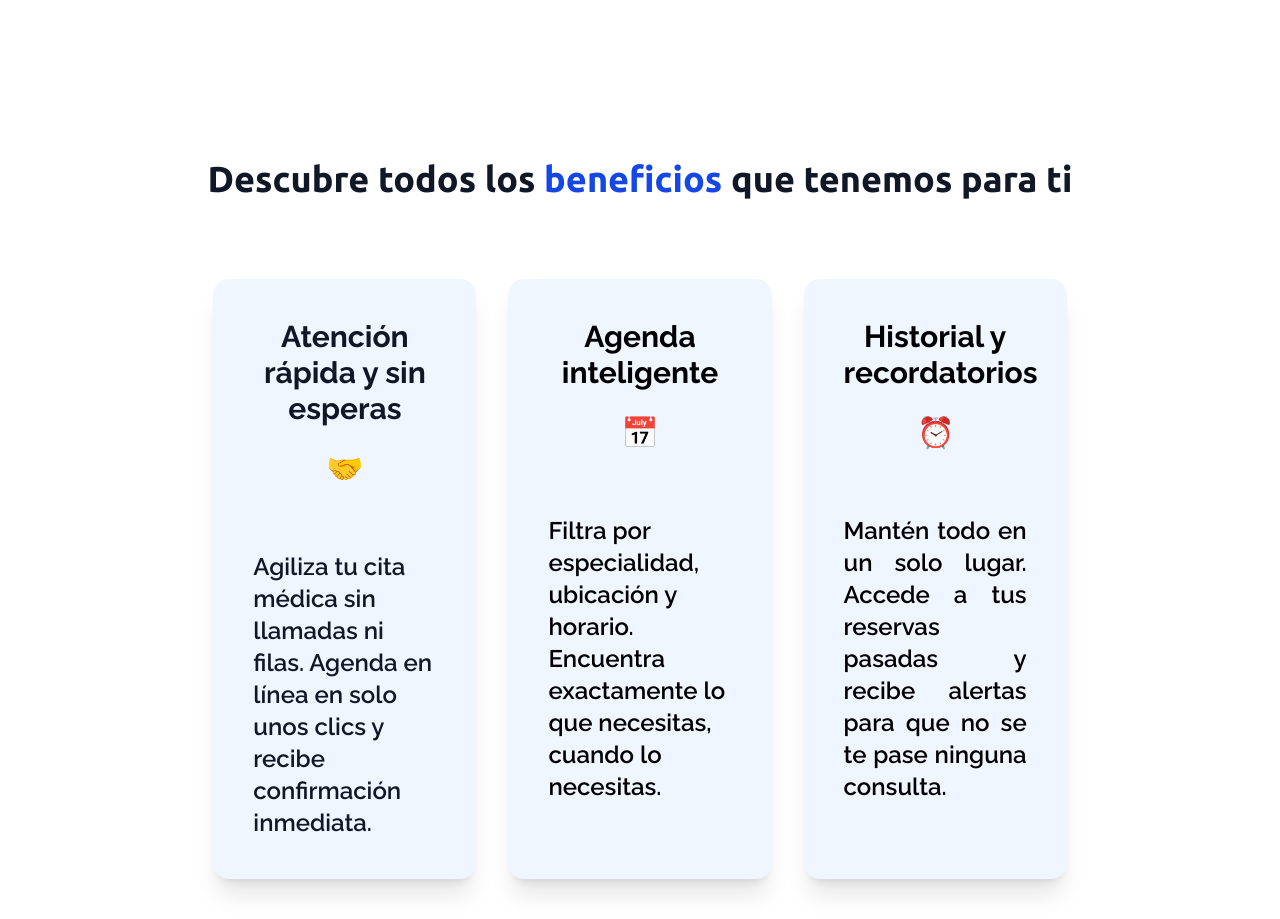
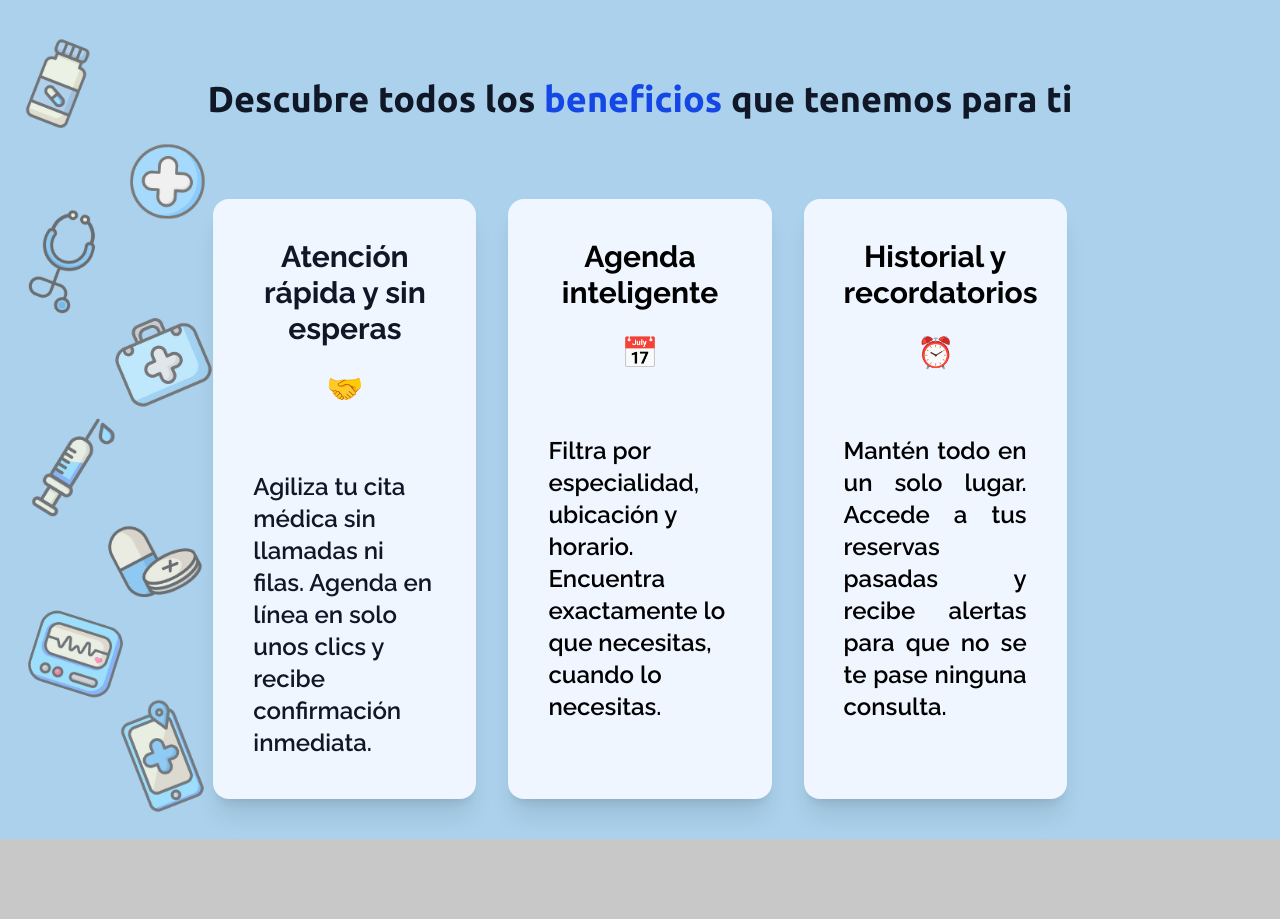
Before and after one commit to dani-pp/PlaniDoc, a Flask app: page / in a window 1280 px wide. Shown: the part 858-1777 px from the top of the page. After the commit the page ends 1697 px from the top, so only its background shows below. Run offline with Flask 3, Linux system fonts and the light colour scheme.

Commit message:
actualizacion menor interfaz index

```diff
--- a/static/tailwind/output.css
+++ b/static/tailwind/output.css
@@ -581,6 +581,9 @@
   .bg-center {
     background-position: center;
   }
+  .bg-no-repeat {
+    background-repeat: no-repeat;
+  }
   .object-cover {
     object-fit: cover;
   }
@@ -601,6 +604,9 @@
   }
   .p-\[5vh\] {
     padding: 5vh;
+  }
+  .py-\[10vh\] {
+    padding-block: 10vh;
   }
   .pt-7 {
     padding-top: calc(var(--spacing) * 7);
--- a/templates/index.html
+++ b/templates/index.html
@@ -11,7 +11,7 @@
 
 </head>
 <body class="m-0" bg>
-    <header class="flex bg-blue-300 shadow-md relative z-10">
+    <header class="flex shadow-md relative z-10" style="background-color: #abd1ec;">
         <a href="{{url_for('index')}}"><img class="w-48" src="{{url_for('static', filename='logo-texto.png')}}"></a>
         <nav class="flex flex ml-auto mr-[5vw] gap-[5vw] items-center font-ubuntu">
             {% if nombre %}
@@ -47,7 +47,7 @@
 
         </div>
         </div>
-        <div id="segunda-seccion" class="text-center mt-[20vh] mb-[10vh]">
+        <div id="segunda-seccion" class="text-center text-center py-[10vh] bg-cover  bg-no-repeat" style="background-image: url('{{url_for('static', filename='bg-registro-1.3.png') }}');">
         <h2 class="titulo-segunda-seccion font-ubuntu mb-[10vh] text-4xl font-semibold text-gray-900">Descubre todos los <span class="text-blue-700">beneficios</span> que tenemos para ti</h2>
             <div id="contenedor-grid" class="contenedor-grid grid grid-cols-3 gap-8 w-4/6 h-[70vh]  justify-self-center">
                 <div class="elemento-1 bg-blue-50 p-[5vh] pt-[5vh] rounded-2xl shadow-xl transform transition duration-300 hover:scale-103 text-gray-900">
--- a/templates/registro.html
+++ b/templates/registro.html
@@ -12,10 +12,11 @@
     <main class="">
         <div style="background-image: url('{{url_for('static', filename='bg-registro-1.png') }}');"
         class="bg-cover bg-center h-screen w-full flex items-center justify-center">
-        <div id="contenedor-form" class="bg-white w-[30vw] min-h-[74vh]
- mb-[4vh] rounded-2xl justify-self-center shadow-xl text-center">
+        <div id="contenedor-form" class="bg-white w-[30vw] min-h-[74vh] mb-[4vh] rounded-2xl justify-self-center shadow-xl text-center">
         <h1 class="text-3xl font-ubuntu font-medium mb-[4vh] text-gray-900 pt-7 ">Registrate</h1>
+
         <form id="formRegistro" method="post" action="">
+
           <img class="w-[4vw] justify-self-center mb-[7vh]" src="{{url_for('static', filename='logo-img.png')}}">
           <div class="paso justify-items-center transition-all duration-500 ease-in-out opacity-100" id="paso-1">
 
```
Also changed, not shown: static/bg-registro-1.2.png (added), static/bg-registro-1.3.png (added).
